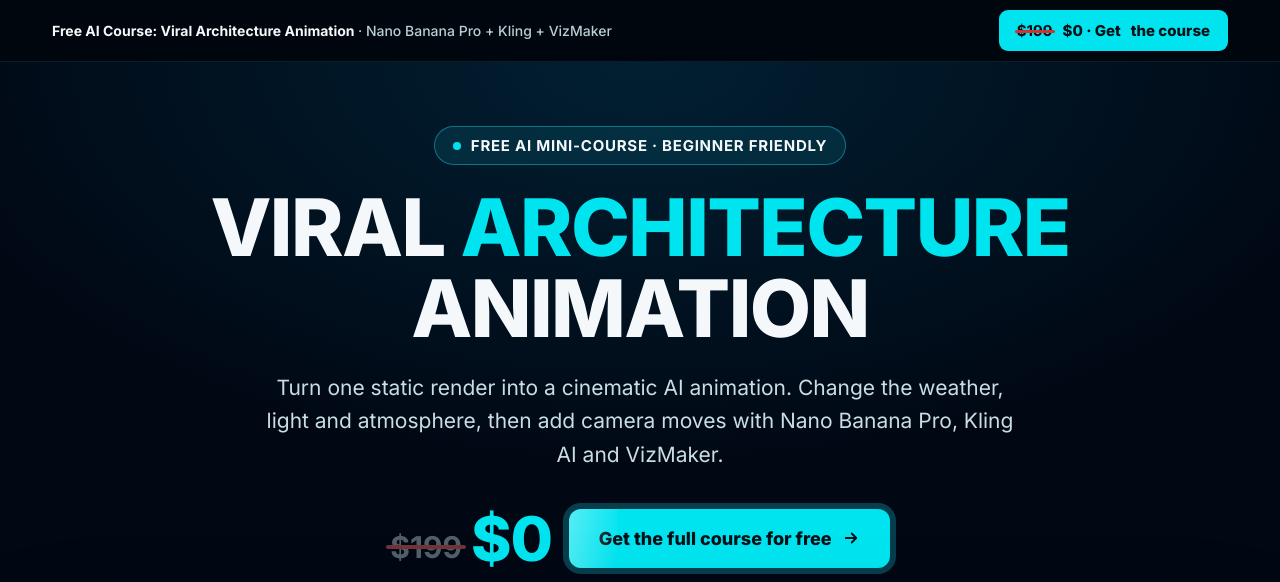
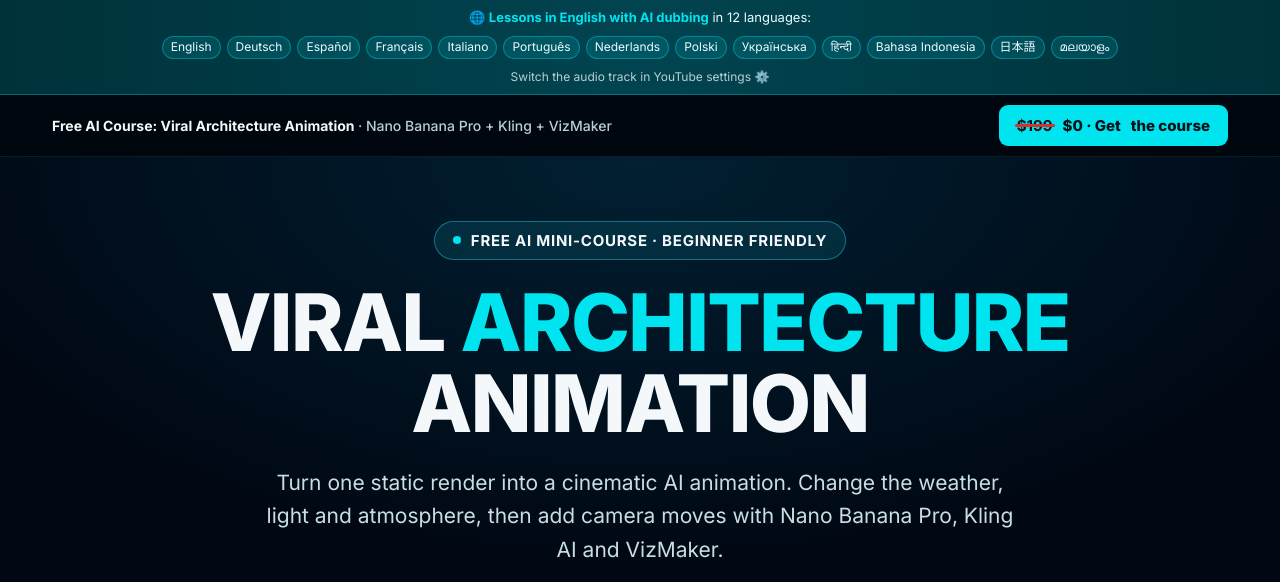
Before and after one commit to vizmaker-ai-view/vizmaker-ai-view.github.io, a plain HTML site: page mini-course/viral-architecture-animation/index.html in a window 1280 px wide. Shown: the top 582 px of the page. Drawn offline with Linux system fonts and the light colour scheme; animation ran at ten frames a second.

Commit message:
Mini-course EN: top bar with dubbing languages

```diff
--- a/mini-course/viral-architecture-animation/index.html
+++ b/mini-course/viral-architecture-animation/index.html
@@ -553,10 +553,20 @@ footer.vmf{background:var(--bg);margin-top:20px}
 .faq summary::after{content:"+";color:var(--b);font-weight:800}
 .faq details[open] summary::after{content:"–"}
 .faq p{margin:12px 0 0;font-size:15px;line-height:1.65;color:var(--t2)}
+
+/* pasek języków */
+.langbar{background:linear-gradient(90deg,#00323a,#014450,#00323a);border-bottom:1px solid rgba(0,228,240,.3);color:#eafcff;font-size:13px;line-height:1.4}
+.langbar .in{max-width:1240px;margin:0 auto;padding:8px 16px;display:flex;align-items:center;justify-content:center;gap:10px;flex-wrap:wrap;text-align:center}
+.langbar b{color:var(--b)}
+.langbar .ls{display:inline-flex;flex-wrap:wrap;gap:6px;justify-content:center}
+.langbar .ls span{background:rgba(0,228,240,.12);border:1px solid rgba(0,228,240,.35);border-radius:999px;padding:2px 8px;font-size:12px;white-space:nowrap}
+.langbar small{color:#b8cfd3;font-size:12px}
+@media (max-width:720px){.langbar .ls{flex-wrap:nowrap;overflow-x:auto;justify-content:flex-start;max-width:100%;padding-bottom:2px;scrollbar-width:none}.langbar .ls::-webkit-scrollbar{display:none}}
 </style>
 </head>
 <body>
 
+<div class="langbar" role="note" aria-label="Course languages"><div class="in"><span>🌐 <b>Lessons in English with AI dubbing</b> in 12 languages:</span><span class="ls"><span>English</span><span>Deutsch</span><span>Español</span><span>Français</span><span>Italiano</span><span>Português</span><span>Nederlands</span><span>Polski</span><span>Українська</span><span>हिन्दी</span><span>Bahasa Indonesia</span><span>日本語</span><span>മലയാളം</span></span><small>Switch the audio track in YouTube settings ⚙️</small></div></div>
 <div class="topbar"><div class="in">
   <div class="nm">Free AI Course: Viral Architecture Animation <span>· Nano Banana Pro + Kling + VizMaker</span></div>
   <a class="cta" href="#signup-sec"><span class="old">$199</span> $0 · Get<span class="cx"> the course</span></a>
```
